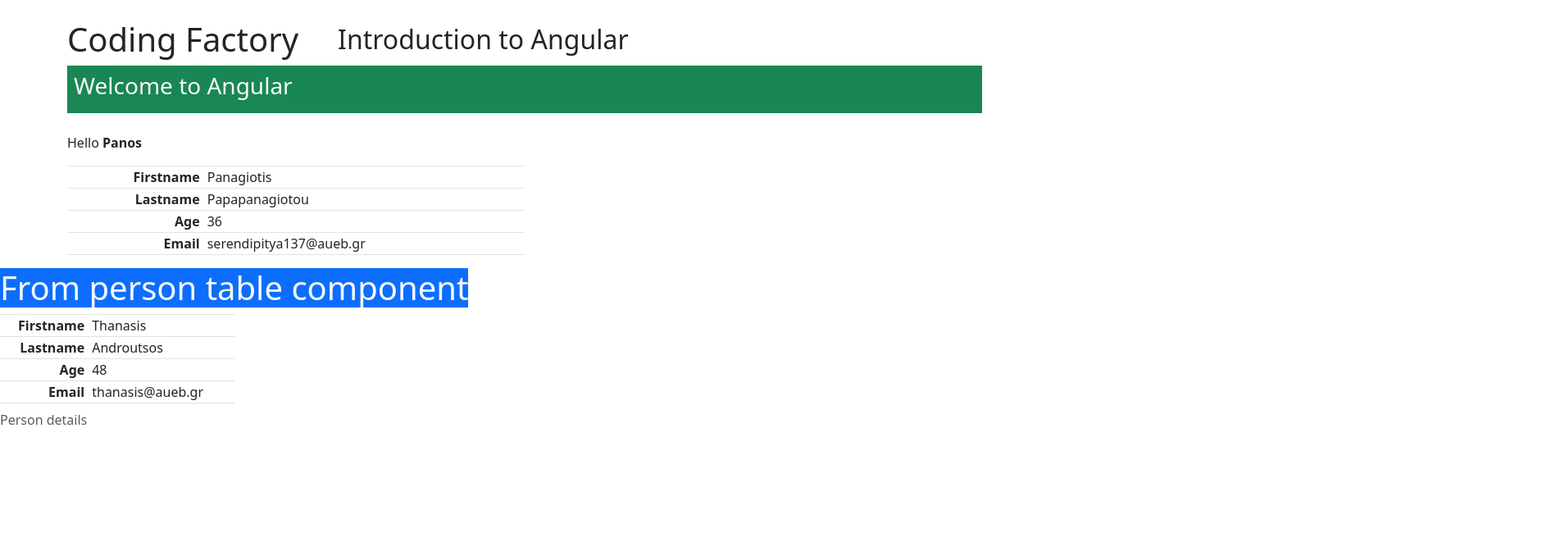
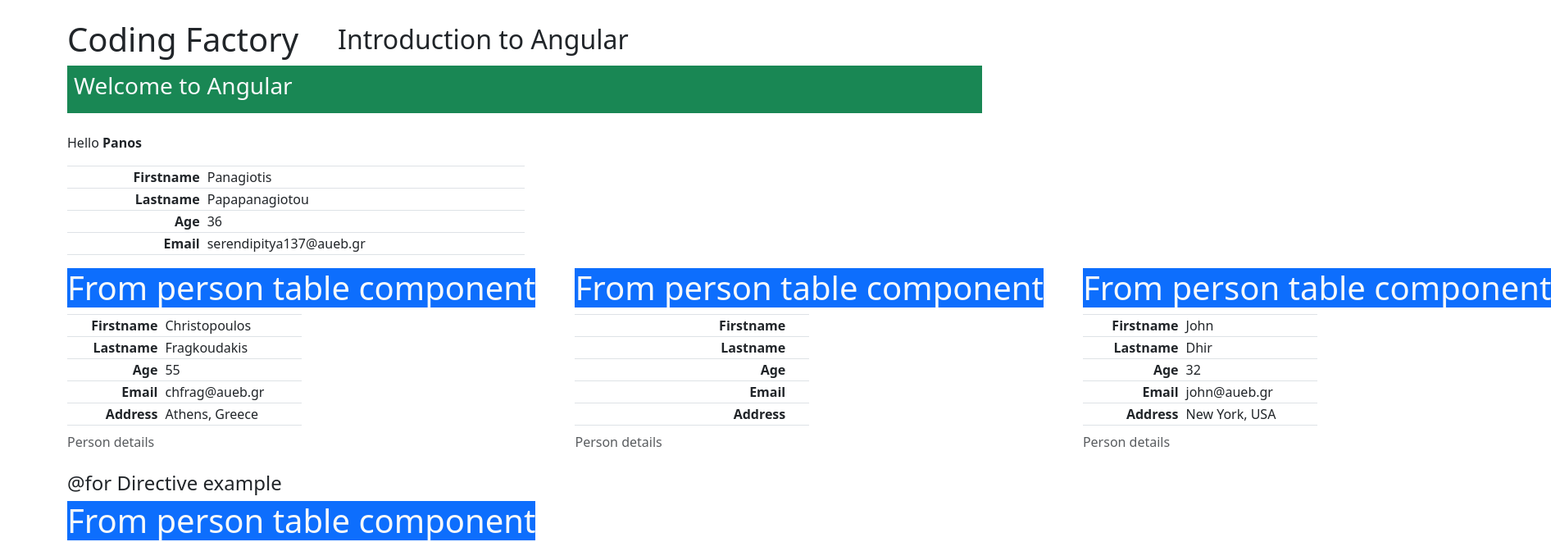
Before and after one commit to serendipity019/cf7-angular-introduction, an Angular app: page / in a window 1280 px wide. Shown: the top 661 px of the page at 82% size, 1892 px wide, since content can reach past the window. Built offline with nearby package versions, Linux system fonts and the light colour scheme.

Commit message:
feat: we create interface and in componets we saw examples with @for and how the father take datas from the son [personInput]

```diff
--- a/src/app/app.component.html
+++ b/src/app/app.component.html
@@ -28,8 +28,22 @@
       <td class="ps-2"> {{person.email}}</td>
     </tr>
   </table>
+
+  <!-- <div class="d-flex gap-5 text-nowrap">
+    <app-person-tab></app-person-tab>
+  </div> -->
+
+  <div class="d-flex gap-5 text-nowrap">
+    <!-- For input we use []-->
+    <app-person-tab [personInput]="person0"></app-person-tab>
+    <app-person-tab></app-person-tab>
+    <app-person-tab [personInput]="person1"></app-person-tab>
+  </div>
+
+  <h4> {{"@for"}} Directive example</h4>
+  <div class="d-flex flex-wrap text-nowrap gap-2">
+    @for (user of users; track user) {
+      <app-person-tab [personInput]= "user"></app-person-tab>
+    }
+  </div>
 </div>
-
-<div class="d-flex gap-5 text-nowrap">
-  <app-person-tab></app-person-tab>
-</div>
--- a/src/app/app.component.ts
+++ b/src/app/app.component.ts
@@ -1,6 +1,7 @@
 import { Component } from '@angular/core';
 import { RouterOutlet } from '@angular/router';
 import { PersonTabComponent } from './components/person-tab/person-tab.component';
+import { Person } from './shared/interfaces/person';
 
 @Component({
   selector: 'app-root',
@@ -11,10 +12,91 @@ import { PersonTabComponent } from './components/person-tab/person-tab.component
 export class AppComponent {
   name = 'Panos';
 
+  // step 1: One way binding of data, step 2: put the data with {{}} in html
   person = {
     givenName: 'Panagiotis',
     surname: 'Papapanagiotou',
     age: 36,
     email: 'serendipitya137@aueb.gr'
   }
+
+  // step 3: Component Input
+  person0: Person ={
+    givenName: "Christopoulos",
+    surname: "Fragkoudakis",
+    age: 55,
+    email: "chfrag@aueb.gr",
+    address:"Athens, Greece"
+  }
+
+  person1: Person ={
+    givenName: "John",
+    surname: "Dhir",
+    age: 32,
+    email: "john@aueb.gr",
+    address: 'New York, USA'
+  }
+
+  users: Person[] = [
+  {
+    "givenName": "Arlyn",
+    "surname": "Longworth",
+    "email": "alongworth0@sbwire.com",
+    "age": 2020,
+    "address": "2056 Southridge Place"
+  }, {
+    "givenName": "Whitby",
+    "surname": "Helliar",
+    "email": "whelliar1@wikimedia.org",
+    "age": 2012,
+    "address": "3 Cherokee Plaza"
+  }, {
+    "givenName": "Darren",
+    "surname": "Bartoleyn",
+    "email": "dbartoleyn2@tiny.cc",
+    "age": 2015,
+    "address": "918 Bunker Hill Crossing"
+  }, {
+    "givenName": "Marie",
+    "surname": "Chisman",
+    "email": "mchisman3@tmall.com",
+    "age": 2021,
+    "address": "7 Brickson Park Junction"
+  }, {
+    "givenName": "Tiler",
+    "surname": "Babbage",
+    "email": "tbabbage4@ted.com",
+    "age": 2017,
+    "address": "98 Oxford Park"
+  }, {
+    "givenName": "Lib",
+    "surname": "Cissen",
+    "email": "lcissen5@miibeian.gov.cn",
+    "age": 2011,
+    "address": "44 Pawling Hill"
+  }, {
+    "givenName": "Catharina",
+    "surname": "Cranny",
+    "email": "ccranny6@harvard.edu",
+    "age": 2016,
+    "address": "37 Sachtjen Park"
+  }, {
+    "givenName": "Alberik",
+    "surname": "Haack",
+    "email": "ahaack7@mit.edu",
+    "age": 2006,
+    "address": "73251 Bobwhite Road"
+  }, {
+    "givenName": "Mariya",
+    "surname": "Whitham",
+    "email": "mwhitham8@dion.ne.jp",
+    "age": 1998,
+    "address": "7 Rowland Alley"
+  }, {
+    "givenName": "Marline",
+    "surname": "Stirrup",
+    "email": "mstirrup9@t-online.de",
+    "age": 2000,
+    "address": "3 Troy Point"
+  }]
 }
--- /dev/null
+++ b/src/app/components/event-bind-example/event-bind-example.component.html
@@ -0,0 +1 @@
+<p>event-bind-example works!</p>
--- a/src/app/components/person-tab/person-tab.component.html
+++ b/src/app/components/person-tab/person-tab.component.html
@@ -2,7 +2,7 @@
     <h1 class="bg-primary text-light">From person table component</h1>
     <table class="table table-bordered w-50">
         <caption>Person details</caption>
-        <tr>
+        <!-- <tr>
             <td class="fw-semibold text-end">Firstname</td>
             <td class="ps-2"> {{person.givenName}}</td>
           </tr>
@@ -17,6 +17,26 @@
           <tr>
             <td class="fw-semibold text-end">Email</td>
             <td class="ps-2"> {{person.email}}</td>
+          </tr> -->
+          <tr>
+            <td class="fw-semibold text-end">Firstname</td>
+            <td class="ps-2"> {{personInput?.givenName}}</td>
+          </tr>
+          <tr>
+            <td class="fw-semibold text-end">Lastname</td>
+            <td class="ps-2"> {{personInput?.surname}}</td>
+          </tr>
+          <tr>
+            <td class="fw-semibold text-end">Age</td>
+            <td class="ps-2"> {{personInput?.age}}</td>
+          </tr>
+          <tr>
+            <td class="fw-semibold text-end">Email</td>
+            <td class="ps-2"> {{personInput?.email}}</td>
+          </tr>
+          <tr>
+            <td class="fw-semibold text-end">Address</td>
+            <td class="ps-2"> {{personInput?.address}}</td>
           </tr>
     </table>
 </div>
--- a/src/app/components/person-tab/person-tab.component.ts
+++ b/src/app/components/person-tab/person-tab.component.ts
@@ -1,4 +1,5 @@
-import { Component } from '@angular/core';
+import { Component, Input } from '@angular/core';
+import { Person } from 'src/app/shared/interfaces/person';
 
 @Component({
   selector: 'app-person-tab',
@@ -7,7 +8,9 @@ import { Component } from '@angular/core';
   styleUrl: './person-tab.component.css'
 })
 export class PersonTabComponent {
-  name = "Thanos"
+  @Input() personInput: Person | undefined;
+
+  name = "Thanos";
 
   person = {
     givenName: "Thanasis",
--- /dev/null
+++ b/src/app/shared/interfaces/person.ts
@@ -0,0 +1,13 @@
+export interface Address {
+    area: string;
+    road: string;
+}
+
+export interface Person {
+    givenName: string;
+    surname: string;
+    age: number;
+    email: string;
+    //address: Address;
+    address: string;
+}
```
Also changed, not shown: src/app/components/event-bind-example/event-bind-example.component.ts (added, +11 -0 lines), src/app/components/event-bind-example/event-bind-example.component.css (added), 1 other file (tests, documents, lock files or other folders).
